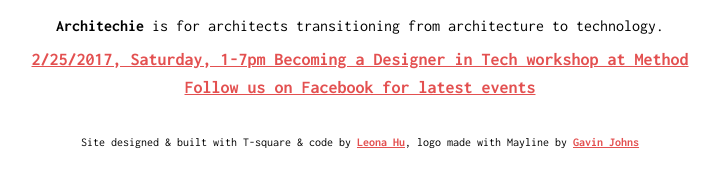
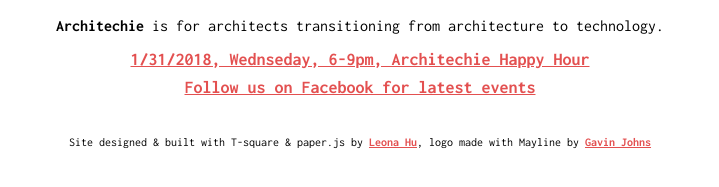
Before and after one commit to leonahu/architechie, a plain HTML site: page index.html in a window 1280 px wide. Shown: the part 583-770 px from the top of the page, without its empty margins (280-999 px from the left). Drawn offline with Linux system fonts and the light colour scheme.

Commit message:
Updated a new event

```diff
--- a/index.html
+++ b/index.html
@@ -83,7 +83,7 @@
     </div>
   <div class="link">
 
-  <a data-hover=" 6 hours lecture + workshop + mentorship + mixer " href="https://www.eventbrite.com/e/becoming-a-designer-in-tech-tickets-30475101850?aff=es2">2/25/2017, Saturday, 1-7pm Becoming a Designer in Tech workshop at Method</a>
+  <a data-hover=" 6 hours lecture + workshop + mentorship + mixer " href="https://www.eventbrite.com/e/achitechie-happy-hour-tickets-42259680843">1/31/2018, Wednseday, 6-9pm, Architechie Happy Hour</a>
   </div>
 
   <div class="link">
@@ -96,7 +96,7 @@
     <div class="credit">
 
 
-      <p>Site designed & built with T-square & code by <a data-hover="yeah" class="footerlink" href="https://www.whoisleona.com">Leona Hu</a>, logo made with Mayline by <a  data-hover="say what" class="footerlink" href="http://www.gavinpjohns.com">Gavin Johns</a></p>
+      <p>Site designed & built with T-square & paper.js by <a data-hover="yeah" class="footerlink" href="https://www.whoisleona.com">Leona Hu</a>, logo made with Mayline by <a  data-hover="say what" class="footerlink" href="http://www.gavinpjohns.com">Gavin Johns</a></p>
       </div>
   </footer>
 
```
